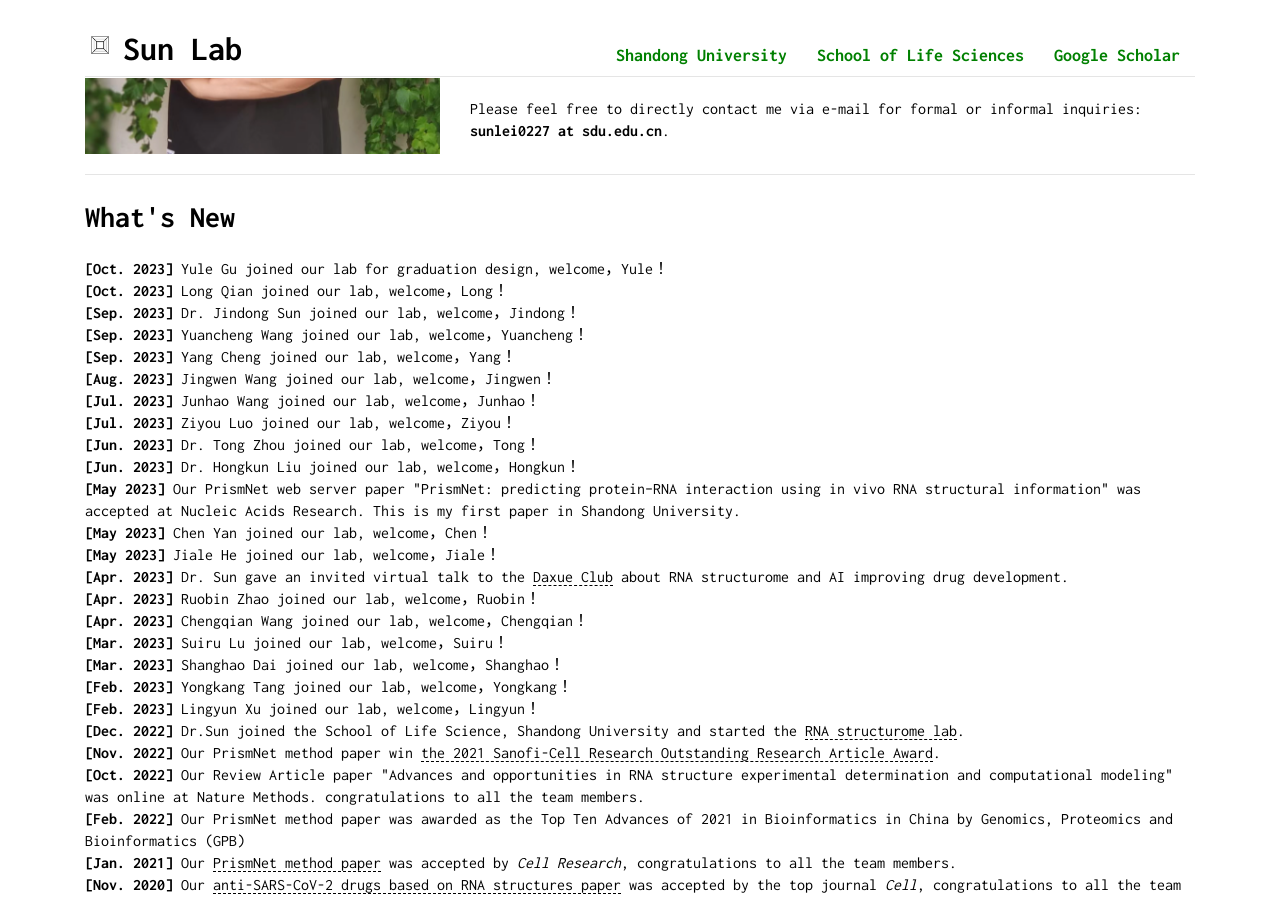
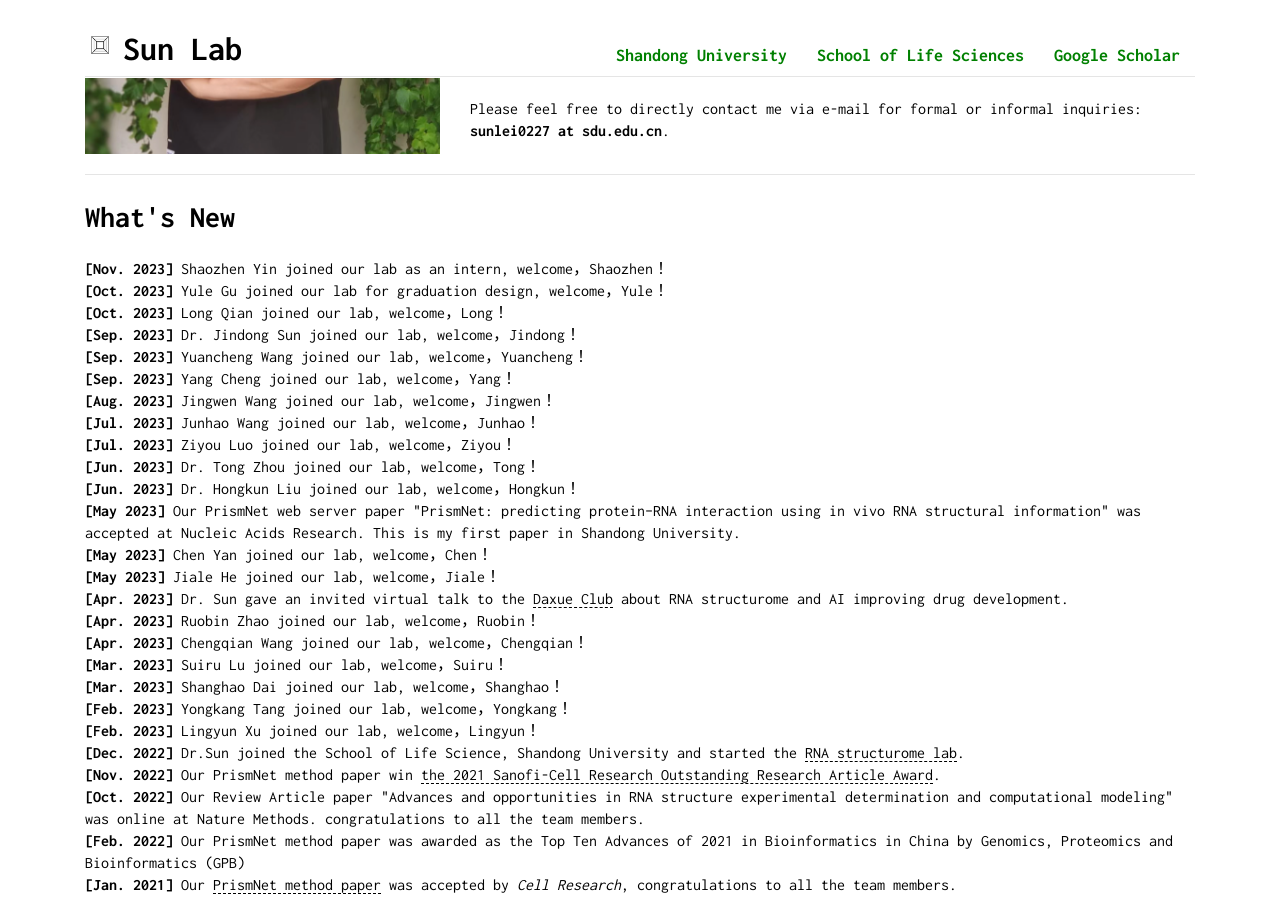
Before and after one commit to sunlei0227/sunlei0227.github.io, a Jekyll site: the page index.html, which Jekyll copies as it is, in a window 1280 px wide and 900 px high, scrolled down 384 px. Built offline with Jekyll 4.4.1, drawn with Linux system fonts in a browser that asks for light colours; comment, search, counter and statistics services are not loaded; some of the changed text lies outside the part shown.

Commit message:
Update index.html

```diff
--- a/index.html
+++ b/index.html
@@ -183,6 +183,7 @@
             <h2>What's New</h2>
 
             <p>
+                <strong>[Nov. 2023]</strong> Shaozhen Yin joined our lab as an intern, welcome，Shaozhen！<br />
                 <strong>[Oct. 2023]</strong> Yule Gu joined our lab for graduation design, welcome，Yule！<br />
                 <strong>[Oct. 2023]</strong> Long Qian joined our lab, welcome，Long！<br />
                 <strong>[Sep. 2023]</strong> Dr. Jindong Sun joined our lab, welcome，Jindong！<br />
@@ -718,19 +719,19 @@
 
 
 
-<!--                    <div class="col-md-4 col-sm-4 col-xs-12">
+                   <div class="col-md-4 col-sm-4 col-xs-12">
                         <p></p>
                         <div class="row">
                             <div class="col-md-12 col-sm-12 col-xs-12" style="padding-left: 0">
-                                <img alt="Suiru Lu (鲁穗茹)" title="Suiru Lu (鲁穗茹)" id="display-picture" src="static/img/suiru2.jpg" />
+                                <img alt="Shaozhen Yin(尹绍桢)" title="Shaozhen Yin(尹绍桢)" id="display-picture" src="static/img/shaozhen.jpg" />
                             </div>
                             <div class="col-md-12 col-sm-12 col-xs-12" style="padding-left: 0; text-align: center">
-                                <p>Suiru Lu (鲁穗茹),undergraduate，Interested in gRNA design of CRISPR-Cas13 system.
+                                <p>Shaozhen Yin(尹绍桢),technician，Interested in structural analysis.
                                 </p>
                             </div>
                         </div>
                     </div>
- -->
+
 
 
                 </div>
```
